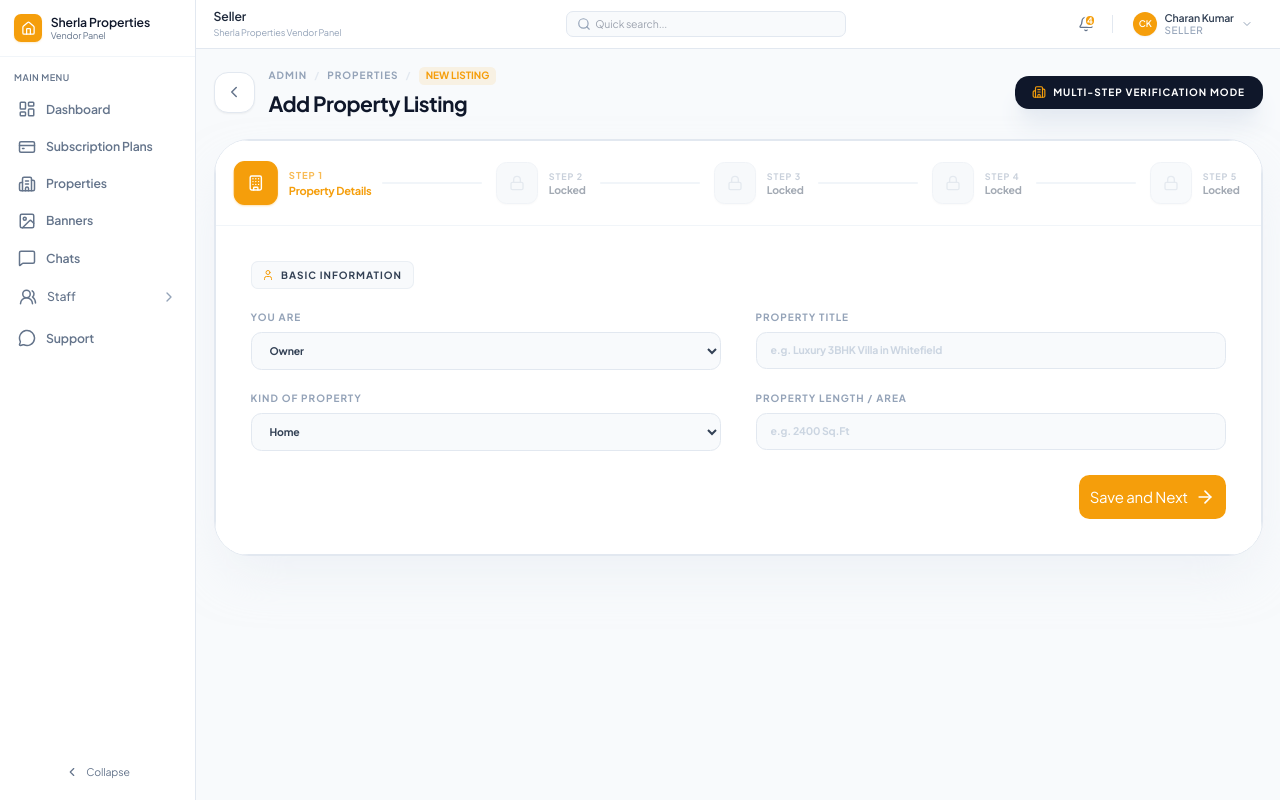
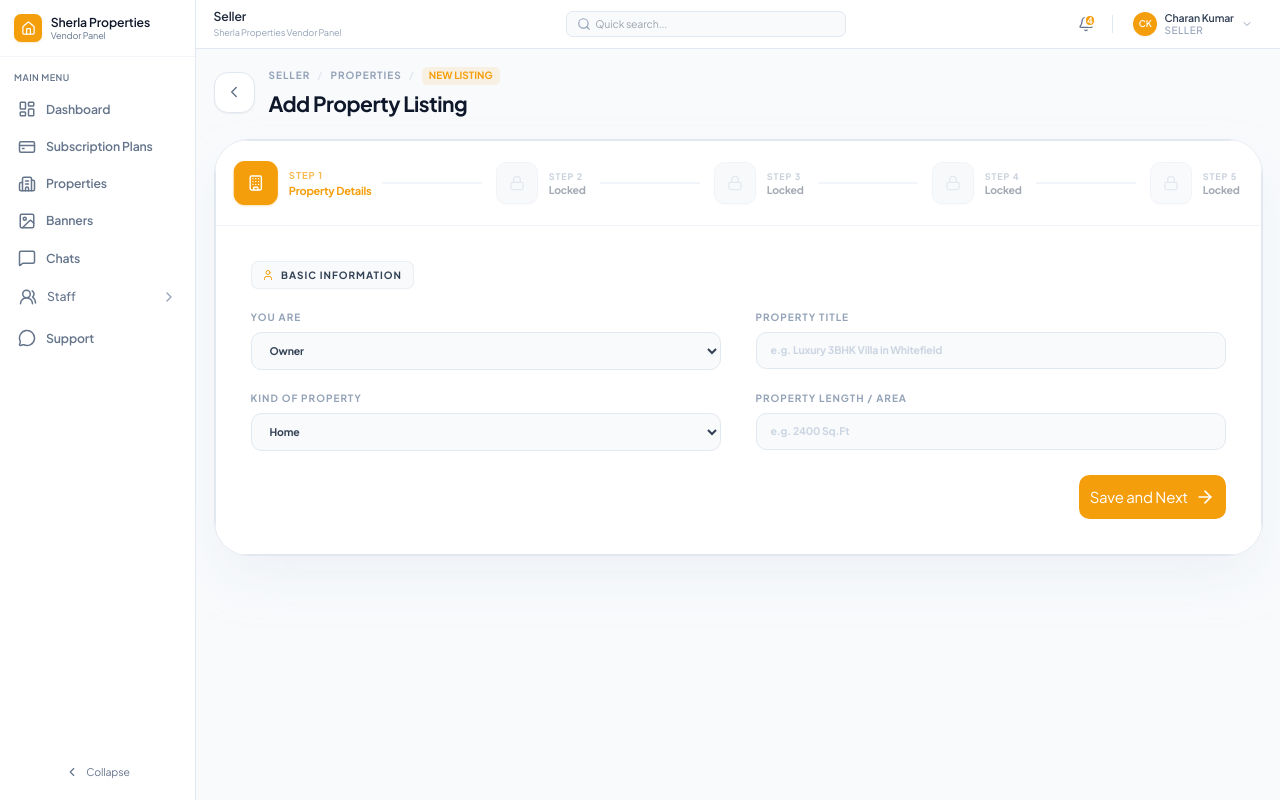
Before and after one commit to charankumardigitalraiz-max/99acres-vendor, a React (Vite) app: page /create-property in a window 1280 px wide. Built offline with nearby package versions, Linux system fonts and the light colour scheme.

Commit message:
some changes was happend

```diff
--- a/src/pages/CreateProperty.jsx
+++ b/src/pages/CreateProperty.jsx
@@ -31,20 +31,20 @@ export default function CreateProperty() {
                     </button>
                     <div>
                         <div className="flex items-center gap-2 text-[10px] font-black text-slate-400 uppercase tracking-widest mb-1.5">
-                            <span>Admin</span>
+                            <span>Seller</span>
                             <span className="text-slate-200">/</span>
                             <span>Properties</span>
                             <span className="text-slate-200">/</span>
                             <span className="text-primary bg-primary/10 px-2 py-0.5 rounded-md tracking-normal">New Listing</span>
                         </div>
                         <h2 className="text-2xl font-black text-slate-900 tracking-tight flex items-center gap-2">
-                             Add Property Listing
+                            Add Property Listing
                         </h2>
                     </div>
                 </div>
-                <div className="px-5 py-2.5 rounded-2xl bg-slate-900 text-white text-[10px] font-black uppercase tracking-widest flex items-center gap-2 shadow-xl shadow-slate-200">
+                {/* <div className="px-5 py-2.5 rounded-2xl bg-slate-900 text-white text-[10px] font-black uppercase tracking-widest flex items-center gap-2 shadow-xl shadow-slate-200">
                     <Building2 size={14} className="text-primary" /> Multi-Step Verification Mode
-                </div>
+                </div> */}
             </div>
 
             {/* Main Form Container */}
```
